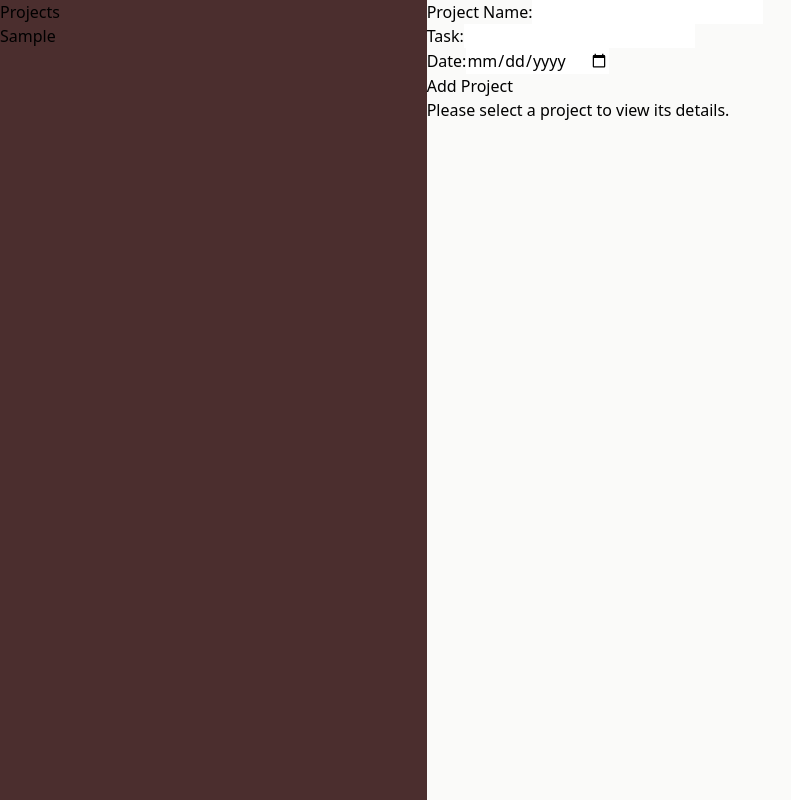
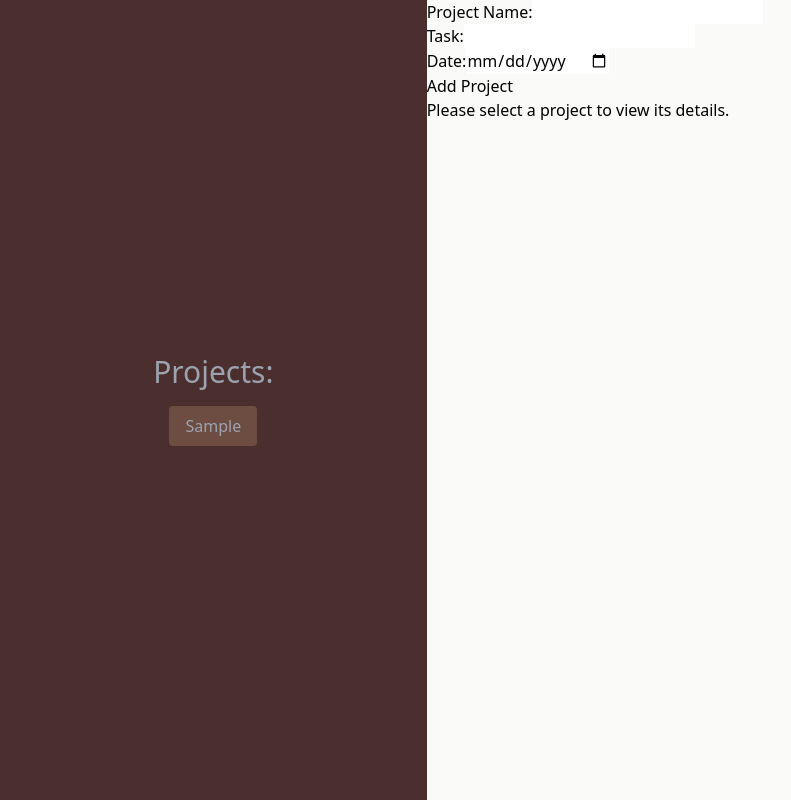
Before and after one commit to dudastamas/Todo-Project, a React (Vite) app: page / in a window 1280 px wide. Both pictures are taken after typing "Sample", "Sample", "2020-01-15" into the empty fields and a click on the button "Add Project". Shown: the whole page, without its empty margins (0-791 px from the left). Built offline with nearby package versions, Linux system fonts and the light colour scheme.

Commit message:
css hozzáadás

```diff
--- a/src/App.jsx
+++ b/src/App.jsx
@@ -18,7 +18,7 @@ const App = () => {
 
   return (
     <div style={{ display: 'flex' }}>
-      <div className="w-1/3 bg-[#4B2E2E] h-screen">
+      <div className="w-1/3 bg-[#4B2E2E] h-screen flex flex-col justify-center items-center p-4">
         <Sidebar projects={projects} onProjectSelect={handleProjectSelect} />
       </div>
       <div>
--- a/src/Components/Sidebar.jsx
+++ b/src/Components/Sidebar.jsx
@@ -2,18 +2,18 @@ import React from 'react';
 
 const Sidebar = ({ projects, onProjectSelect }) => {
   return (
-    <div>
-      <h3>Projects</h3>
+    <>
+      <h3 className="text-3xl text-gray-400   mb-4">Projects:</h3>
       <ul>
         {projects.map((project) => (
           <li key={project.id}>
-            <button onClick={() => onProjectSelect(project.id)}>
+            <button className="bg-[#6D4C41] text-gray-400 px-4 py-2 rounded hover:bg-[#8D6E63]" onClick={() => onProjectSelect(project.id)}>
               {project.projectName}
             </button>
           </li>
         ))}
       </ul>
-    </div>
+    </>
   );
 };
 
```
